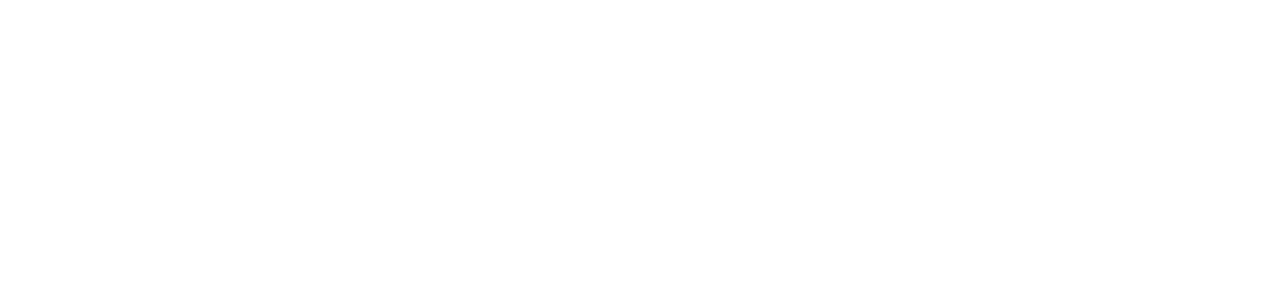
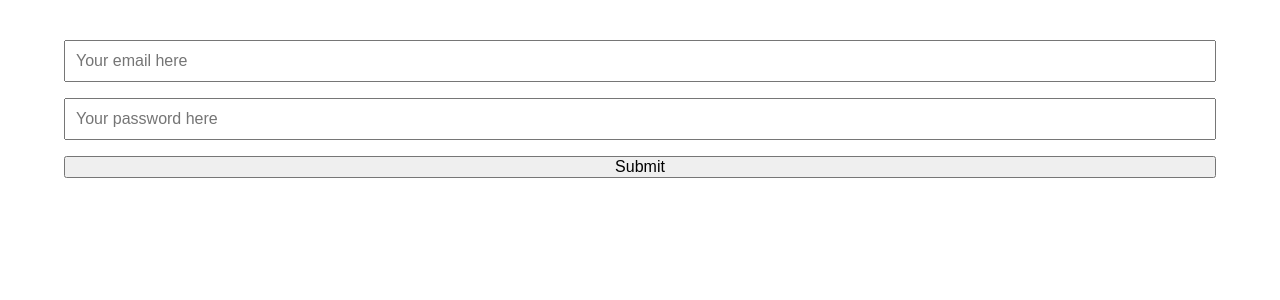
Before and after one commit to AcExPratish/nxt-lvl-todoapp, a React (Create React App) app in the folder frontend/: page /auth in a window 1280 px wide. Shown: the top 300 px of the page. Built offline with nearby package versions, Linux system fonts and the light colour scheme.

Commit message:
improvement: added authentication in the frontend

```diff
--- /dev/null
+++ b/frontend/src/modules/auth/pages/Login.tsx
@@ -0,0 +1,58 @@
+import { useEffect, useState } from "react";
+import { useNavigate } from "react-router-dom";
+import { callAxios } from "../../../plugins/axios";
+
+const Login = () => {
+  const navigate = useNavigate();
+  const [data, setData] = useState({
+    email: "",
+    password: "",
+  });
+
+  const onSubmitHandler = async (e: any) => {
+    e.preventDefault();
+    let res = await callAxios({
+      url: "auth/login",
+      method: "POST",
+      data: data,
+    });
+
+    if (res?.data?.status === 1) {
+      sessionStorage.setItem("accessToken", res?.data?.data?.token);
+      navigate("/todo");
+    }
+  };
+
+  const onChangeHandler = (e: any) => {
+    setData({
+      ...data,
+      [e.target.name]: e.target.value,
+    });
+  };
+
+  return (
+    <>
+      <form onSubmit={(e: any) => onSubmitHandler(e)} className="d-grid">
+        <input
+          type="email"
+          required
+          placeholder="Your email here"
+          name="email"
+          onChange={(e: any) => onChangeHandler(e)}
+          value={data.email}
+        />
+        <input
+          type="text"
+          required
+          placeholder="Your password here"
+          name="password"
+          onChange={(e: any) => onChangeHandler(e)}
+          value={data.password}
+        />
+        <button type="submit">Submit</button>
+      </form>
+    </>
+  );
+};
+
+export default Login;
--- /dev/null
+++ b/frontend/src/modules/auth/routes/index.tsx
@@ -0,0 +1,3 @@
+import Login from "../pages/Login";
+
+export const PUBLIC_ROUTES = [{ path: "/", element: <Login /> }];
--- a/frontend/src/plugins/axios.tsx
+++ b/frontend/src/plugins/axios.tsx
@@ -11,9 +11,6 @@
 }
 
 const baseUrl = `${process.env.REACT_APP_SERVER_API}`;
-
-console.log(baseUrl);
-
 export const callAxios = async ({
   url,
   method,
@@ -22,13 +19,14 @@
   params,
 }: AxiosDTO) => {
   const token = await getAccessToken();
+  const getToken = sessionStorage.getItem("accessToken");
   const config: AxiosRequestConfig = {
     method: method || "GET",
     url: `${baseUrl}${url}`,
     headers: {
       "Content-Type": "application/json",
       "Access-Control-Allow-Origin": "*",
-      Authorization: token !== null ? `Bearer ${token}` : "",
+      Authorization: token !== null ? `Bearer ${getToken}` : "",
       ...headers,
     },
     data,
--- a/frontend/src/routes/AuthRoutes.tsx
+++ b/frontend/src/routes/AuthRoutes.tsx
@@ -1,13 +1,9 @@
 import { useState, useEffect } from "react";
-import { Navigate, Route, useLocation } from "react-router-dom";
+import { Navigate, Route, Routes, useLocation } from "react-router-dom";
 import { getAccessToken } from "../plugins/token";
+import { PUBLIC_ROUTES } from "../modules/auth/routes";
 
-interface PrivateRoutesProps {
-  element: any;
-  path: string;
-}
-
-const AuthRoute = ({ element, path }: PrivateRoutesProps) => {
+const AuthRoute = () => {
   const [isAuthenticated, setIsAuthenticated] = useState<boolean>(
     getAccessToken()
   );
@@ -17,10 +13,20 @@
     setIsAuthenticated(getAccessToken());
   }, [route]);
 
-  return !isAuthenticated ? (
-    <Route element={element} path={path} />
-  ) : (
-    <Route element={<Navigate to="/todo" />} />
+  console.log("isAuth", isAuthenticated);
+
+  return (
+    <>
+      <Routes>
+        {!isAuthenticated ? (
+          PUBLIC_ROUTES.map((v, key) => (
+            <Route path={v.path} element={v.element} key={key} />
+          ))
+        ) : (
+          <Route element={<Navigate to={"/todo"} />} />
+        )}
+      </Routes>
+    </>
   );
 };
 
--- a/frontend/src/routes/index.tsx
+++ b/frontend/src/routes/index.tsx
@@ -1,6 +1,7 @@
 import { useEffect, useState } from "react";
 import { Route, Routes, Navigate, useLocation } from "react-router-dom";
 import { getAccessToken } from "../plugins/token";
+import AuthRoutes from "./AuthRoutes";
 import PrivateRoutes from "./PrivateRoutes";
 
 const AppRoute = () => {
@@ -16,7 +17,10 @@
 
   return (
     <Routes>
-      <Route path="/auth/*" element></Route>
+      <Route
+        path="/auth/*"
+        element={!isAuthenticated ? <AuthRoutes /> : <Navigate to={"/todo"} />}
+      ></Route>
       <Route
         path={"/*"}
         element={
```
